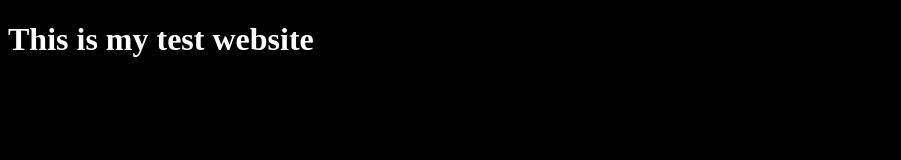
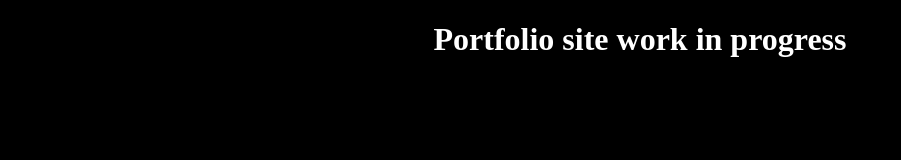
Before and after one commit to ceyyro/ceyyro.github.io, a plain HTML site: page index.html in a window 1280 px wide. Shown: the whole page, without its empty margins (0-901 px from the left). Drawn offline with Linux system fonts and the light colour scheme.

Commit message:
work in progress

```diff
--- a/index.html
+++ b/index.html
@@ -9,10 +9,11 @@
 
             h1 {
                 color:white;
+                text-align: center;
             }
         </style>
     </head>
     <body>
-        <h1>This is my test website</h1>
+        <h1>Portfolio site work in progress</h1>
     </body>
 </html>
```
